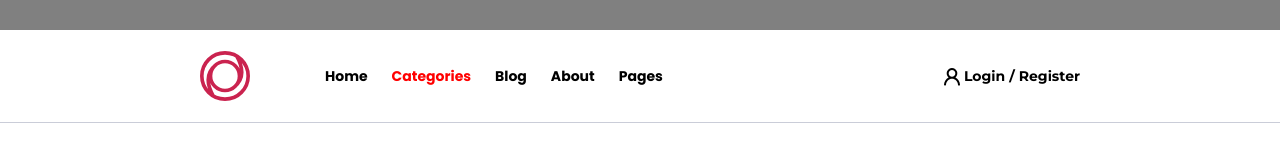
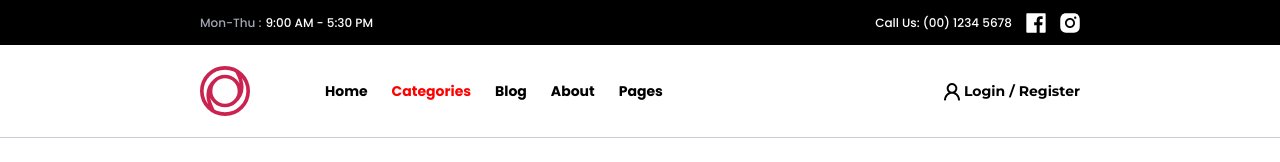
Before and after one commit to Marianamej/Protects, a website built with Vite: page client/index.html in a window 1280 px wide. Built offline with nearby package versions, Linux system fonts and the light colour scheme.

Commit message:
:lipstick: Optimizacion en version desktop

```diff
--- a/client/index.html
+++ b/client/index.html
@@ -13,9 +13,24 @@
   <body>
     <header>
       <div class="header__zona-horaria">
+        <div class="zona-horaria__info">
+          <p class="zona-horaria__hour"><span>Mon-Thu : </span>9:00 AM - 5:30 PM</p>
+          <div class="zona-horaria__contact">
+            <p>Call Us: (00) 1234 5678</p>
+            <div class="icon header__icon--social-media">
+              <a href="">
+                <img src="./assets/facebook.svg" alt="">
+              </a>
+            </div>
+            <div class="icon header__icon--social-media">
+              <a href="">
+                <img src="./assets/instagram.svg" alt="">
+              </a>
+            </div>
 
+          </div>
+        </div>
       </div>
-
       <section class="header__navigation">
         <div class="navigation__elements">
           <div class="icon logo logo--header">
@@ -43,7 +58,6 @@
             </ul>
           </nav>
         </div>
-
         <div class="header__user">
           <div class="icon user__icon user__icon--unregister">
             <a href="">
--- a/client/style.css
+++ b/client/style.css
@@ -49,8 +49,42 @@ header {
 }
 
 .header__zona-horaria {
-  height: 30px;
-  background-color: gray;
+  height: 45px;
+  background-color: rgb(0, 0, 0);
+  display: flex;
+  justify-content: center;
+}
+
+.zona-horaria__info{
+  margin: 0 200px;
+  width: 1200px;
+  display: flex;
+  justify-content: space-between;
+  align-items: center;
+  color: white;
+  font-family: var(--main-font);
+  font-size: 12px;
+  font-weight: 500;
+}
+
+.zona-horaria__contact{
+  display: flex;
+  gap: 14px;
+  align-items: center;
+}
+
+.zona-horaria__hour{
+  display: flex;
+  gap: 4px;
+
+  & span{
+    color: #A2A6B0;
+  }
+}
+
+.header__icon--social-media{
+  width: 20px;
+  height: 20px;
 }
 
 .header__navigation{
@@ -116,7 +150,7 @@ header {
 /* Queries */
 
 @media (min-width: 1440px) {
-  .header__navigation{
+  .header__navigation, .zona-horaria__info{
     margin: 0 auto;
   }
 }
```
